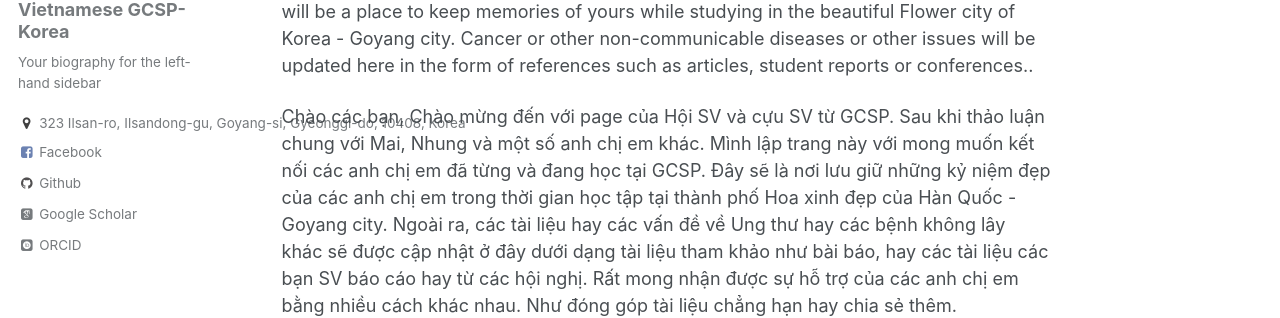
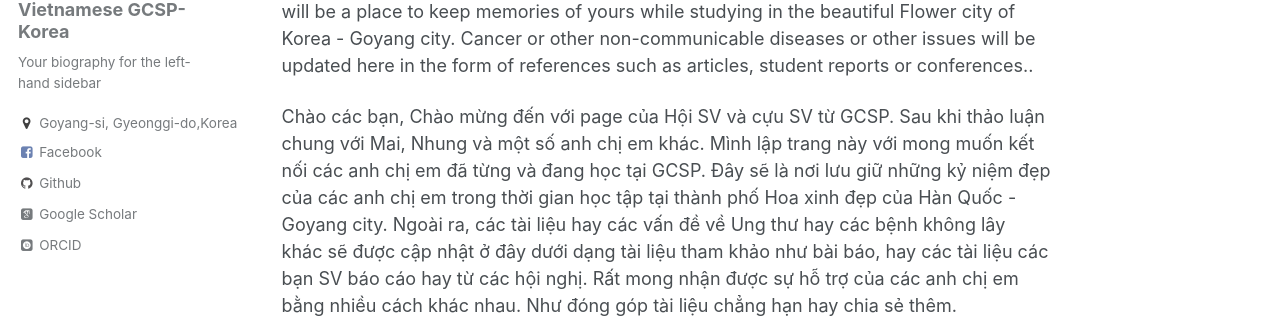
Before and after one commit to kklot/gcsp, a Jekyll site: the page built from _pages/about.md, in a window 1280 px wide. Shown: the part 348-666 px from the top of the page. Built offline with Jekyll 4.4.1, drawn with Linux system fonts in a browser that asks for light colours; some web fonts are replaced.

Commit message:
Update _config.yml

```diff
--- a/_config.yml
+++ b/_config.yml
@@ -81,9 +81,7 @@ author:
   name             : "Vietnamese GCSP-Korea"
   avatar           : "profile.png"
   bio              : "Your biography for the left-hand sidebar"
-  location         : "323 Ilsan-ro, Ilsandong-gu,
-  Goyang-si, Gyeonggi-do,
-  10408, Korea"
+  location         : "Goyang-si, Gyeonggi-do,Korea"
   employer         :
   googlescholar    : "http://yourfullgooglescholarurl.com"
   email            :
```
